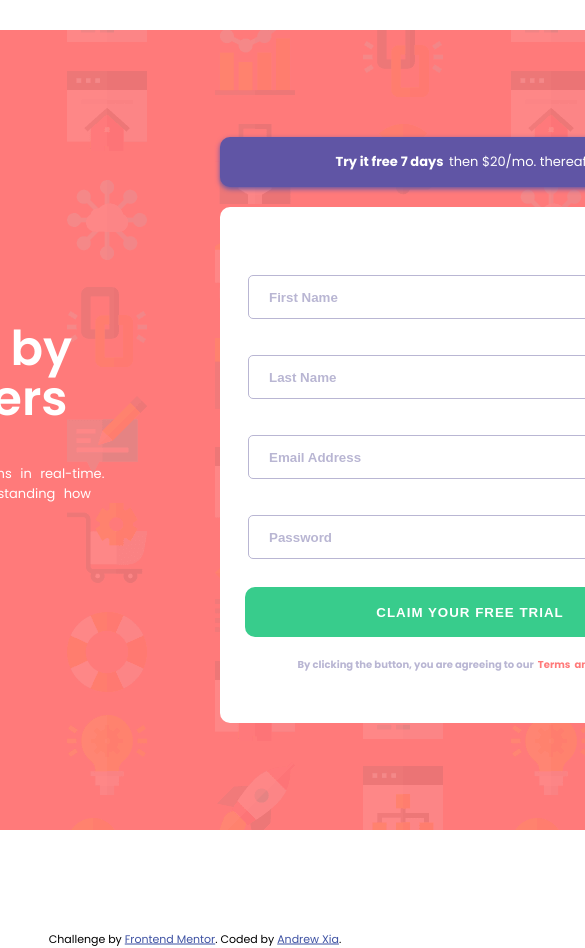
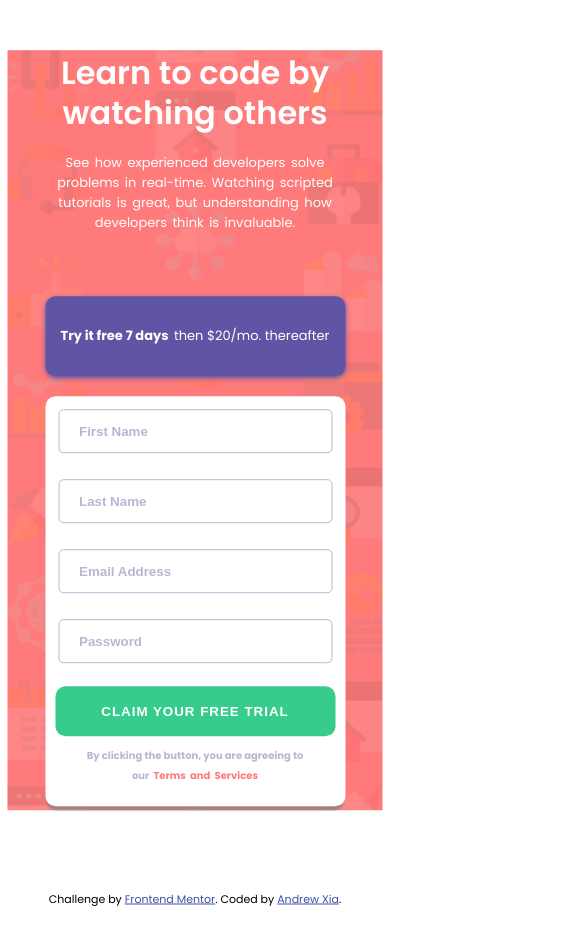
Before and after one commit to shuibitianantian/frontend-practice, a plain HTML site: page intro-component-with-signup-form/index.html in a window 390 px wide. Shown: the top 948 px of the page, 585 px wide, since content can reach past the window. After the commit the page ends 907 px from the top, so only its background shows below. Drawn offline with Linux system fonts and the light colour scheme.

Commit message:
mobile version

```diff
--- a/intro-component-with-signup-form/index.scss
+++ b/intro-component-with-signup-form/index.scss
@@ -92,6 +92,7 @@ body {
     background-color: white;
     border-radius: 10px;
     margin-top: 20px;
+    box-shadow: 0 6px 2px -2px hsla(0, 0%, 50%, 0.7);
 
     button {
       display: flex;
@@ -177,3 +178,85 @@ footer {
   @extend .centered;
   top: 120px;
 }
+
+@media only screen and (max-width: 500px) {
+  #container {
+    width: 375px;
+    height: 90vh;
+    flex-direction: column;
+    justify-content: center;
+  }
+
+  #container-left {
+    width: 320px;
+    margin-right: 0px;
+    margin-top: 0px;
+    margin-bottom: 50px;
+    text-align: center;
+
+    p:nth-child(1) {
+      font-size: xx-large;
+      font-weight: 600;
+      margin: 0px;
+      line-height: 40px;
+    }
+
+    p:nth-child(2) {
+      font-size: small;
+      margin-top: 20px;
+      word-spacing: 2px;
+    }
+  }
+
+  .input-item {
+    margin: 35px;
+    input {
+      width: 250px;
+    }
+
+    p {
+      left: -10px;
+      top: 25px;
+    }
+
+    img {
+      left: 100px;
+      top: 0;
+    }
+  }
+
+  #container-right {
+    & > div:nth-child(1) {
+      height: 80px;
+      width: 300px;
+
+      font-size: small;
+      border-radius: 10px;
+      box-shadow: 0px 2px 5px var(--accent-blue);
+
+      span {
+        font-weight: 700;
+      }
+    }
+
+    & > div:nth-child(2) {
+      padding: 0px;
+      padding-bottom: 20px;
+      width: 300px;
+      box-shadow: 0 6px 2px -2px hsla(0, 0%, 50%, 0.7);
+      button {
+        width: 280px;
+      }
+
+      div:nth-child(6) {
+        display: inline-block;
+        width: 250px;
+        padding-top: 10px;
+        line-height: 20px;
+        & > span {
+          color: var(--primary-red);
+        }
+      }
+    }
+  }
+}
```
Also changed, not shown: intro-component-with-signup-form/index.css.
